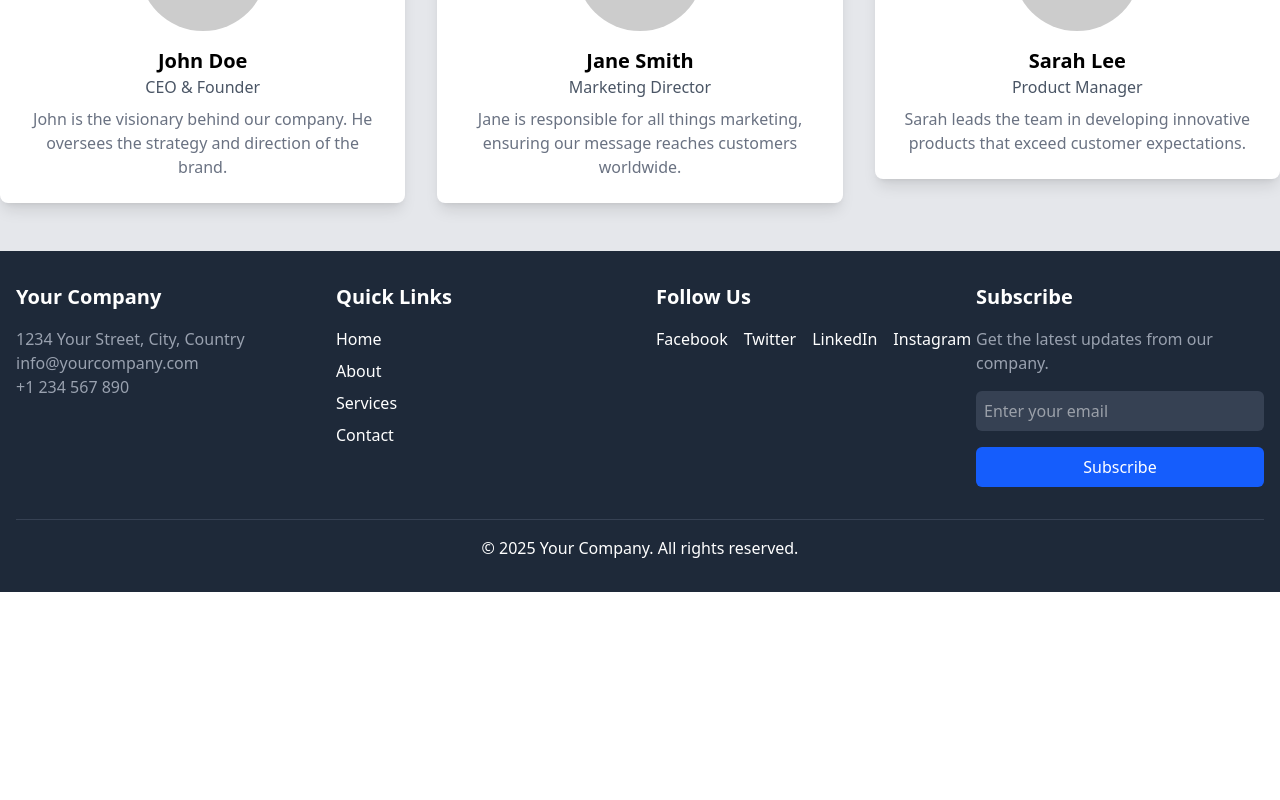
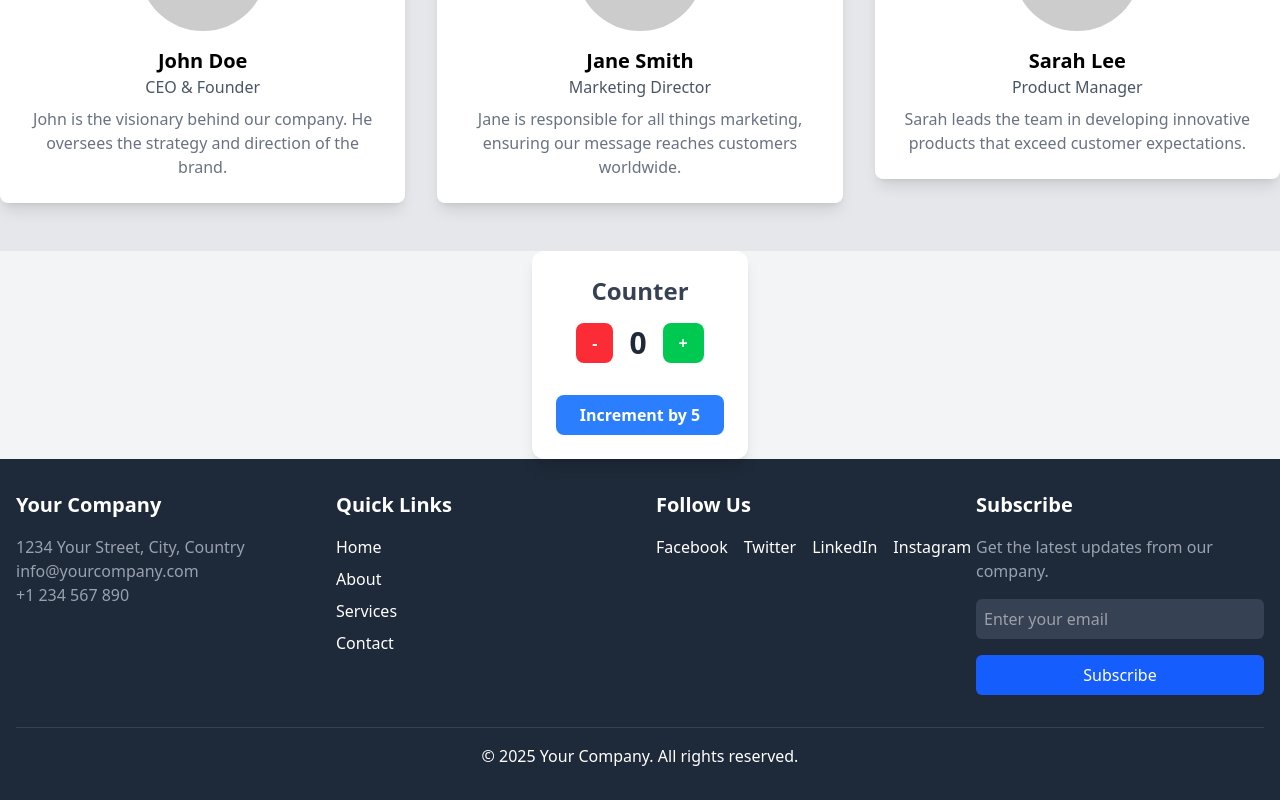
Before and after one commit to manjeet-devs/react_project, a React (Vite) app: page /about in a window 1280 px wide. Shown: the part 961-1761 px from the top of the page. Before the commit the page ends 1553 px from the top, so only its background shows below. Built offline with nearby package versions, Linux system fonts and the light colour scheme.

Commit message:
code updated

```diff
--- a/src/front/pages/AboutPage.jsx
+++ b/src/front/pages/AboutPage.jsx
@@ -1,7 +1,13 @@
 import React from 'react';
 import { Link } from "react-router-dom";
+import { useSelector, useDispatch } from 'react-redux';
+import { increment, decrement, incrementByAmount } from '../features/counterSlice';
 
 const AboutPage = () => {
+    const count = useSelector((state) => state.counter.value);
+
+    // Dispatch actions
+    const dispatch = useDispatch();
   return (
     <div className="bg-gray-100">
 
@@ -77,6 +83,41 @@ const AboutPage = () => {
           </div>
         </div>
       </section>
+
+            <div className="flex flex-col items-center justify-center bg-gray-100">
+            <div className="bg-white shadow-lg rounded-xl p-6 flex flex-col items-center space-y-4">
+              <h2 className="text-2xl font-semibold text-gray-700">Counter</h2>
+
+              <div className="flex items-center space-x-4">
+                <button
+                  className="px-4 py-2 bg-red-500 text-white font-semibold rounded-lg hover:bg-red-600 transition"
+                  aria-label="Decrement value"
+                  onClick={() => dispatch(decrement())}
+                >
+                  -
+                </button>
+
+                <span className="text-3xl font-bold text-gray-800">{count}</span>
+
+                <button
+                  className="px-4 py-2 bg-green-500 text-white font-semibold rounded-lg hover:bg-green-600 transition"
+                  aria-label="Increment value"
+                  onClick={() => dispatch(increment())}
+                >
+                  +
+                </button>
+              </div>
+
+              <button
+                className="mt-4 px-6 py-2 bg-blue-500 text-white font-semibold rounded-lg hover:bg-blue-600 transition"
+                aria-label="Increment by 5"
+                onClick={() => dispatch(incrementByAmount(5))}
+              >
+                Increment by 5
+              </button>
+            </div>
+          </div>
+
     </div>
   );
 };
```
